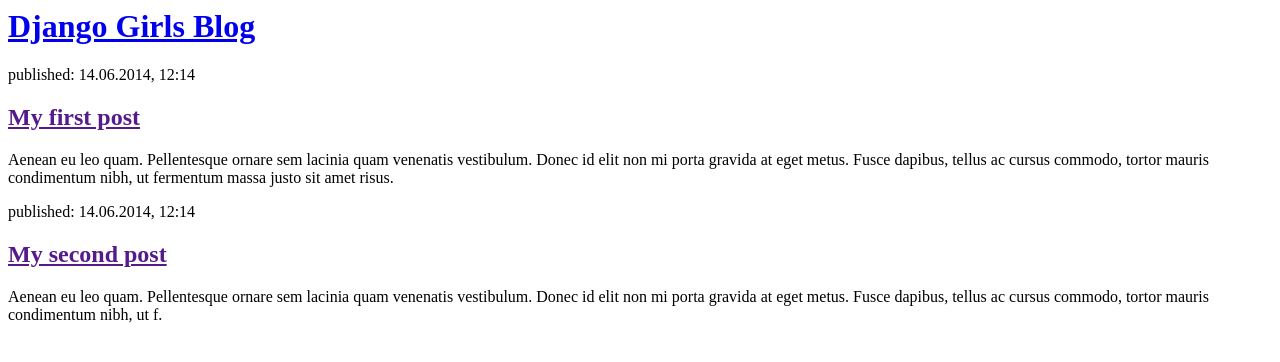
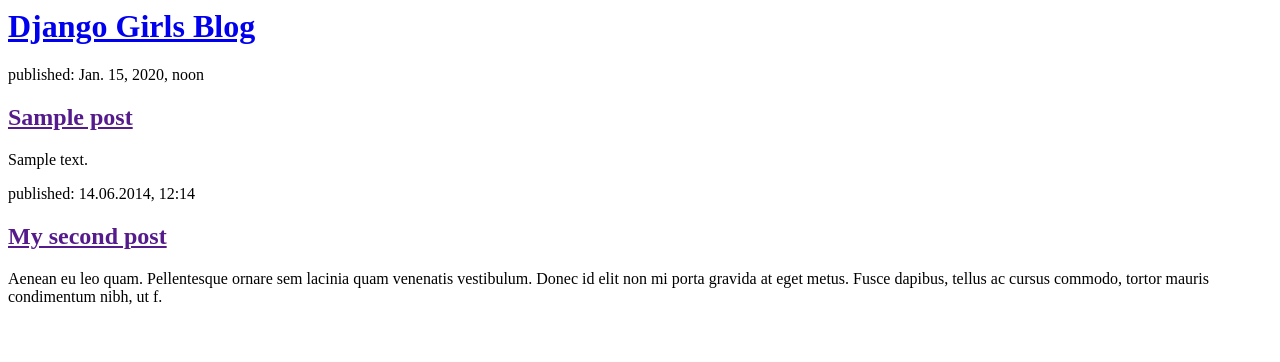
Before and after one commit to scaneda/my-first-blog, a Django app: page / in a window 1280 px wide. Shown: the top 362 px of the page. Run offline with Django 3.2, Linux system fonts and the light colour scheme; tables that the repository leaves empty hold one stand-in row (values such as "Sample post").

Commit message:
modified templates

```diff
--- a/blog/templates/blog/post_list.html
+++ b/blog/templates/blog/post_list.html
@@ -7,12 +7,15 @@
             <h1><a href="/">Django Girls Blog</a></h1>
         </div>
 
-        <div>
-            <p>published: 14.06.2014, 12:14</p>
-            <h2><a href="">My first post</a></h2>
-            <p>Aenean eu leo quam. Pellentesque ornare sem lacinia quam venenatis vestibulum. Donec id elit non mi porta gravida at eget metus. Fusce dapibus, tellus ac cursus commodo, tortor mauris condimentum nibh, ut fermentum massa justo sit amet risus.</p>
-        </div>
+        {% for post in posts %}
 
+		<div>
+			<p>published: {{ post.published_date }}</p>
+			<h2><a href="">{{ post.title }}</a></h2>
+			<p>{{ post.text|linebreaksbr }}</p>
+		</div>
+
+        {% endfor %}
         <div>
             <p>published: 14.06.2014, 12:14</p>
             <h2><a href="">My second post</a></h2>
--- a/blog/views.py
+++ b/blog/views.py
@@ -1,6 +1,8 @@
 from django.shortcuts import render
+from .models import Post
 
 # Create your views here.
 
 def post_list(request):
-	return render(request, 'blog/post_list.html', {})
+	posts = Post.objects.all()
+	return render(request, 'blog/post_list.html', {'posts': posts})
```
